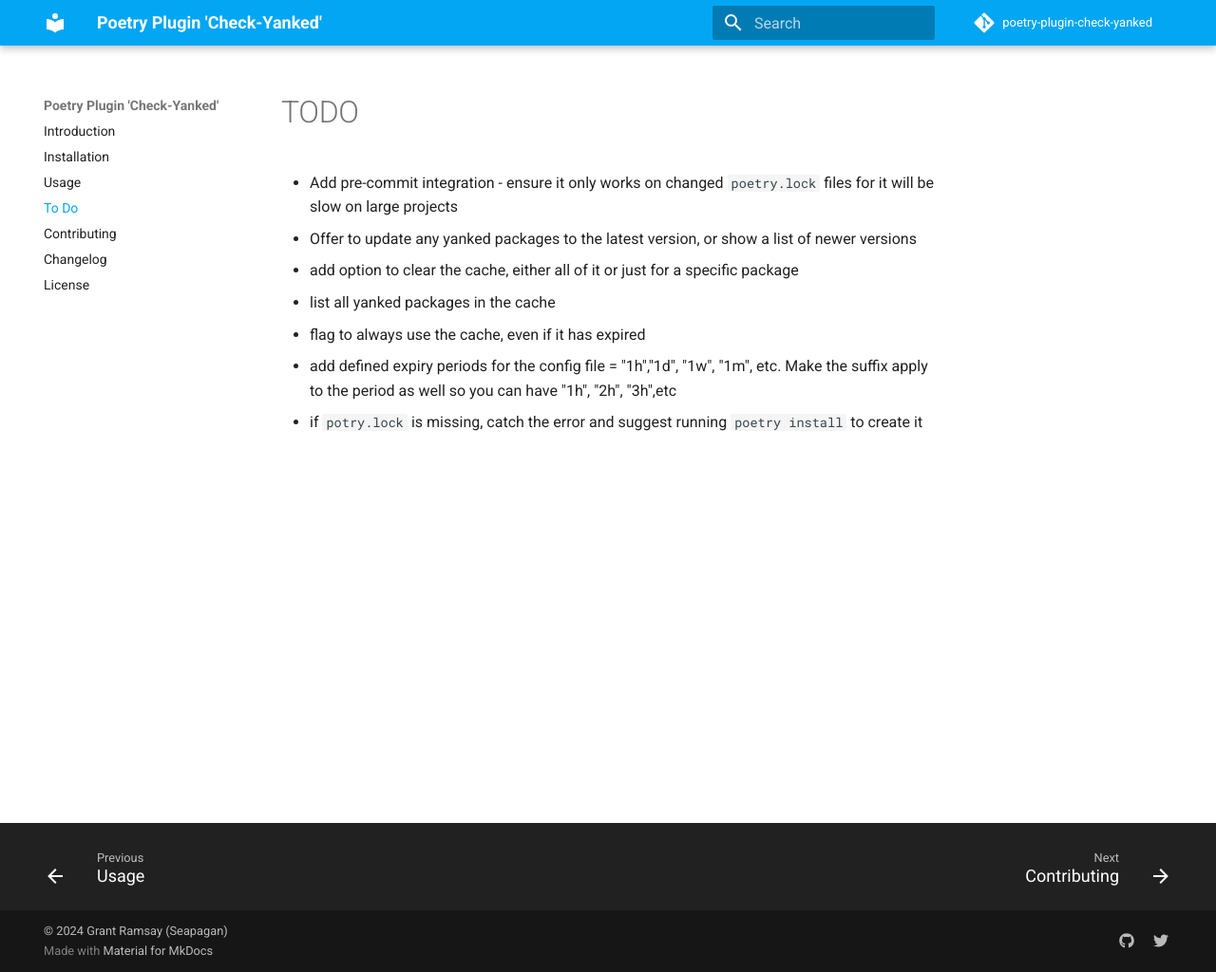
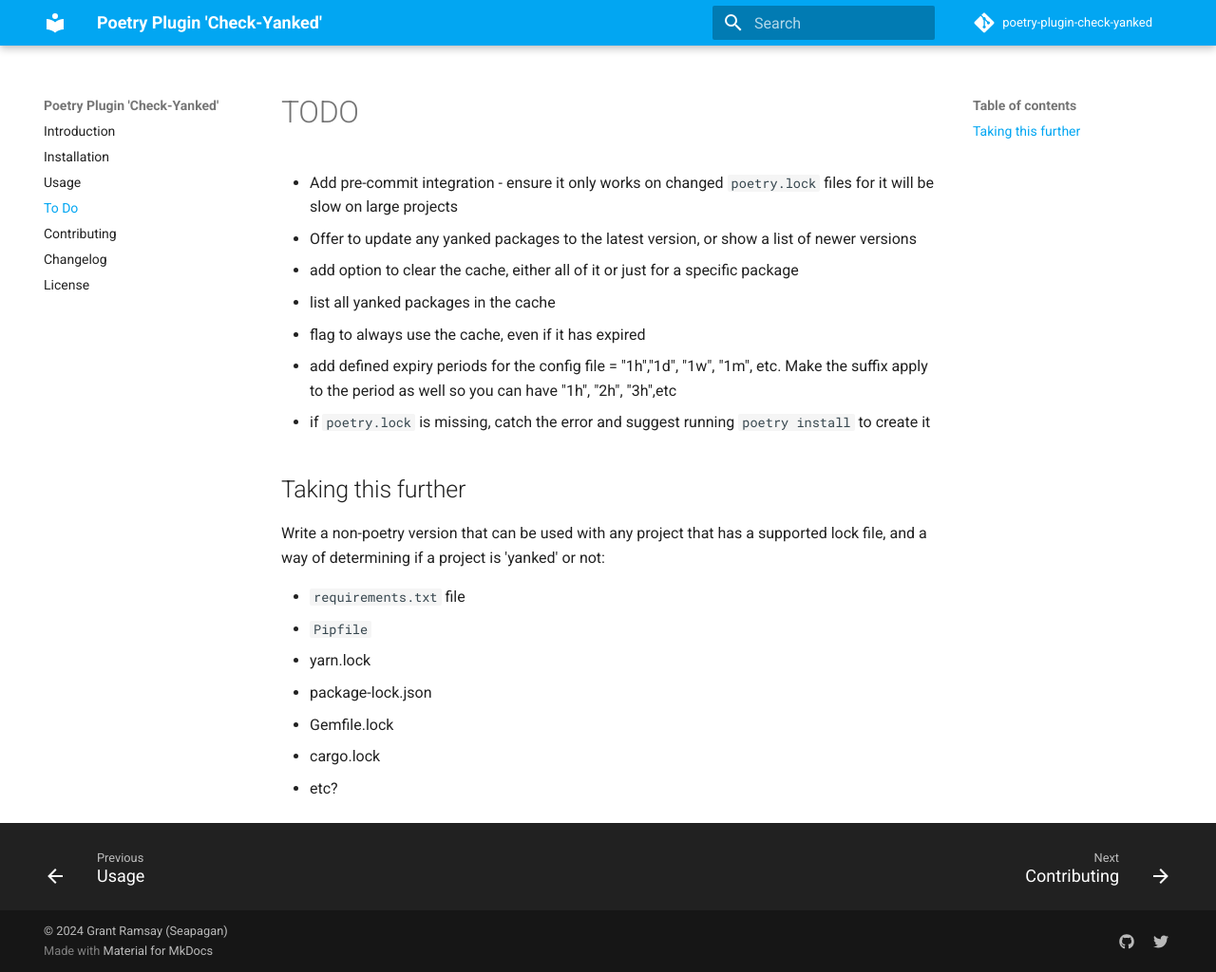
Before and after one commit to seapagan/poetry-plugin-check-yanked, an MkDocs documentation site: the page built from docs/todo.md, in a window 1280 px wide and 1024 px high. Shown: the whole window at 95% size. Built offline with MkDocs 1.6.1 and Material for MkDocs 9.7.7, drawn with Linux system fonts in a browser that asks for light colours; comment, search, counter and statistics services are not loaded.

```diff
--- a/TODO.md
+++ b/TODO.md
@@ -10,5 +10,18 @@
 - add defined expiry periods for the config file = "1h","1d", "1w", "1m", etc.
   Make the suffix apply to the period as well so you can have "1h", "2h",
   "3h",etc
-- if `potry.lock` is missing, catch the error and suggest running `poetry
+- if `poetry.lock` is missing, catch the error and suggest running `poetry
   install` to create it
+
+## Taking this further
+
+Write a non-poetry version that can be used with any project that has a
+supported lock file, and a way of determining if a project is 'yanked' or not:
+
+- `requirements.txt` file
+- `Pipfile`
+- yarn.lock
+- package-lock.json
+- Gemfile.lock
+- cargo.lock
+- etc?
```
Also changed, not shown: 1 other file.
